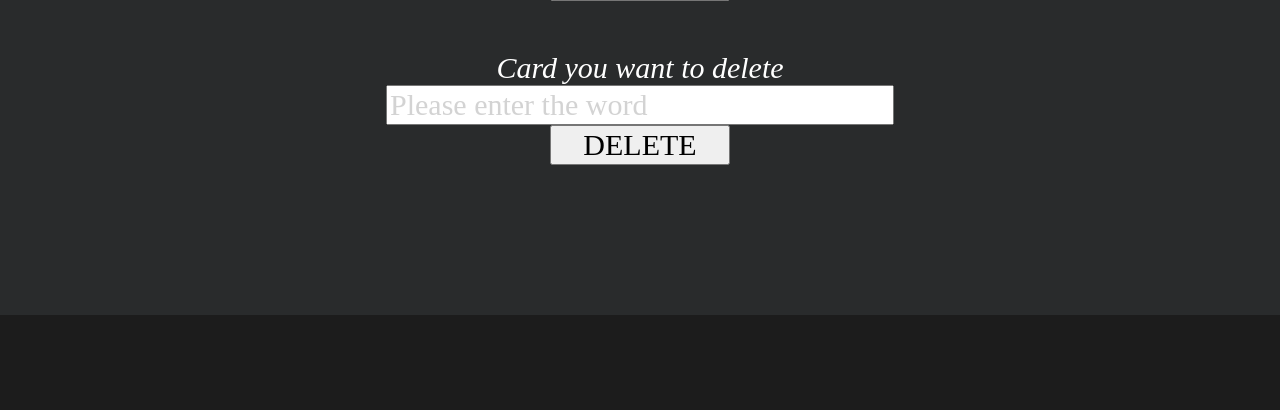
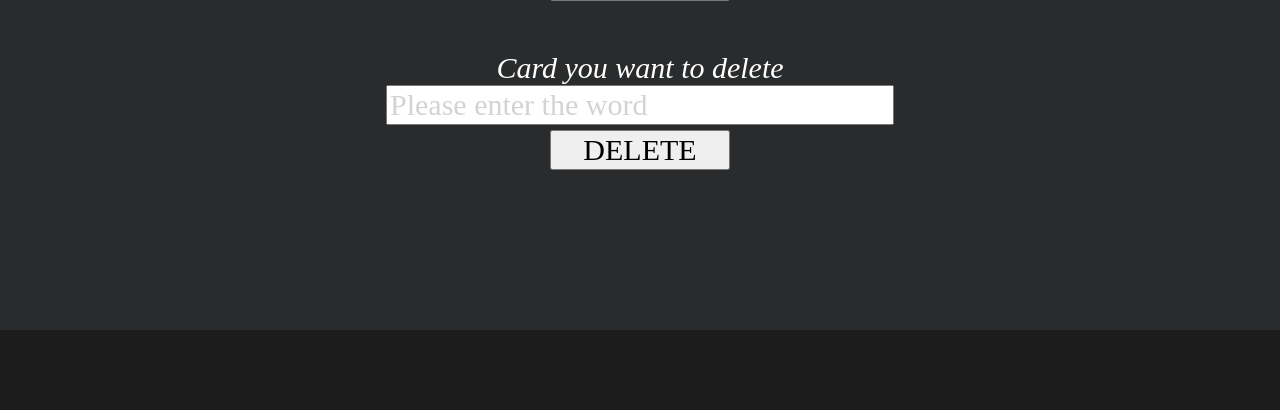
Before and after one commit to brightcat1/FlashCard, a Flask app: template app/templates/create_card.html in a window 1280 px wide. Shown: the part 973-1383 px from the top of the page. Run offline with Flask 2, Linux system fonts and the light colour scheme; the template is opened without the code that fills it, so the values that code supplies are empty; parts of the project's set-up code (start-up, migrations or seed data) failed here and were passed over.

Commit message:
不正入力の対策の追加

```diff
--- a/app/app.py
+++ b/app/app.py
@@ -46,6 +46,12 @@ def create_card():
 def post():
     word = request.form["word"]
     mean = request.form["mean"]
+    cur.execute('SELECT * FROM vocabook')
+    voca_info = cur.fetchall()
+    for item in voca_info:
+        if item[1] == word:
+            error_code = 101
+            return render_template("error.html", error_code = error_code)
     if len(word) > 30 or len(mean) > 52:
         error_code = 101
         return render_template("error.html", error_code = error_code)
--- a/app/static/style.css
+++ b/app/static/style.css
@@ -135,6 +135,14 @@ body, html {
     font-family: "Times New Roman";
     font-size: 30px;
 }
+.delete_btn{
+    height: 40px;
+    width: 180px;
+    margin-top: 5px;
+    margin-bottom: 10px;
+    font-family: "Times New Roman";
+    font-size: 30px;
+}
 
 .mean::placeholder{
     color: rgba(100, 100, 100, 0.281);
--- a/app/templates/create_card.html
+++ b/app/templates/create_card.html
@@ -31,7 +31,7 @@
             <form action="delete_card" method="post">
                 <p class = "word_text">Card you want to delete</p>
                 <input type="text" maxlength='30' class = "word" name="card_word" placeholder="Please enter the word">
-                <p><input type="submit" pattern="^(?!.*(<|>|&|;).*$" value="DELETE" class="register_btn"></p>
+                <p><input type="submit" pattern="^(?!.*(<|>|&|;).*$" value="DELETE" class="delete_btn"></p>
             </form>
             {% for item in voca_info %}
             <div class="voca_card_v">
```
